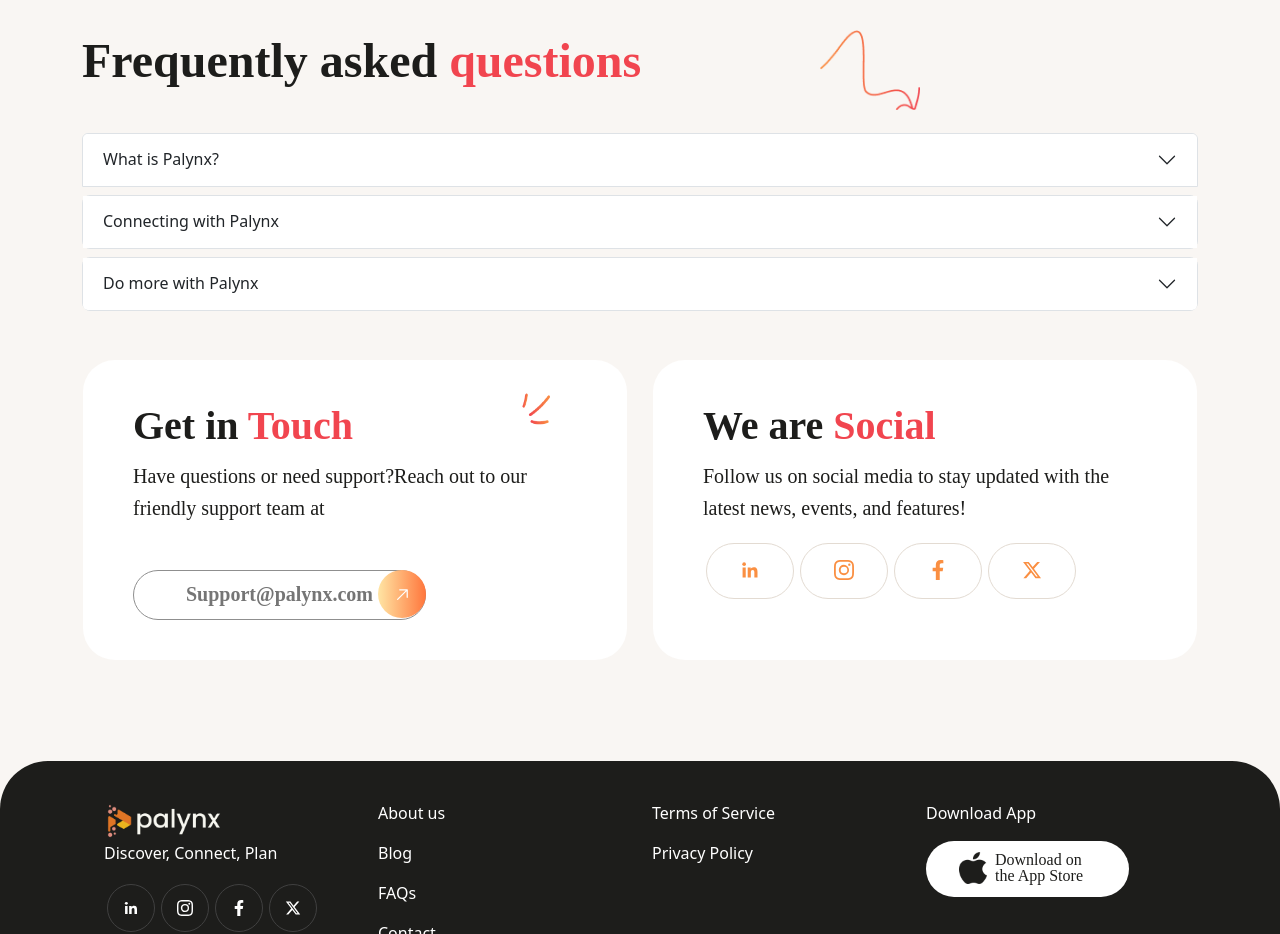
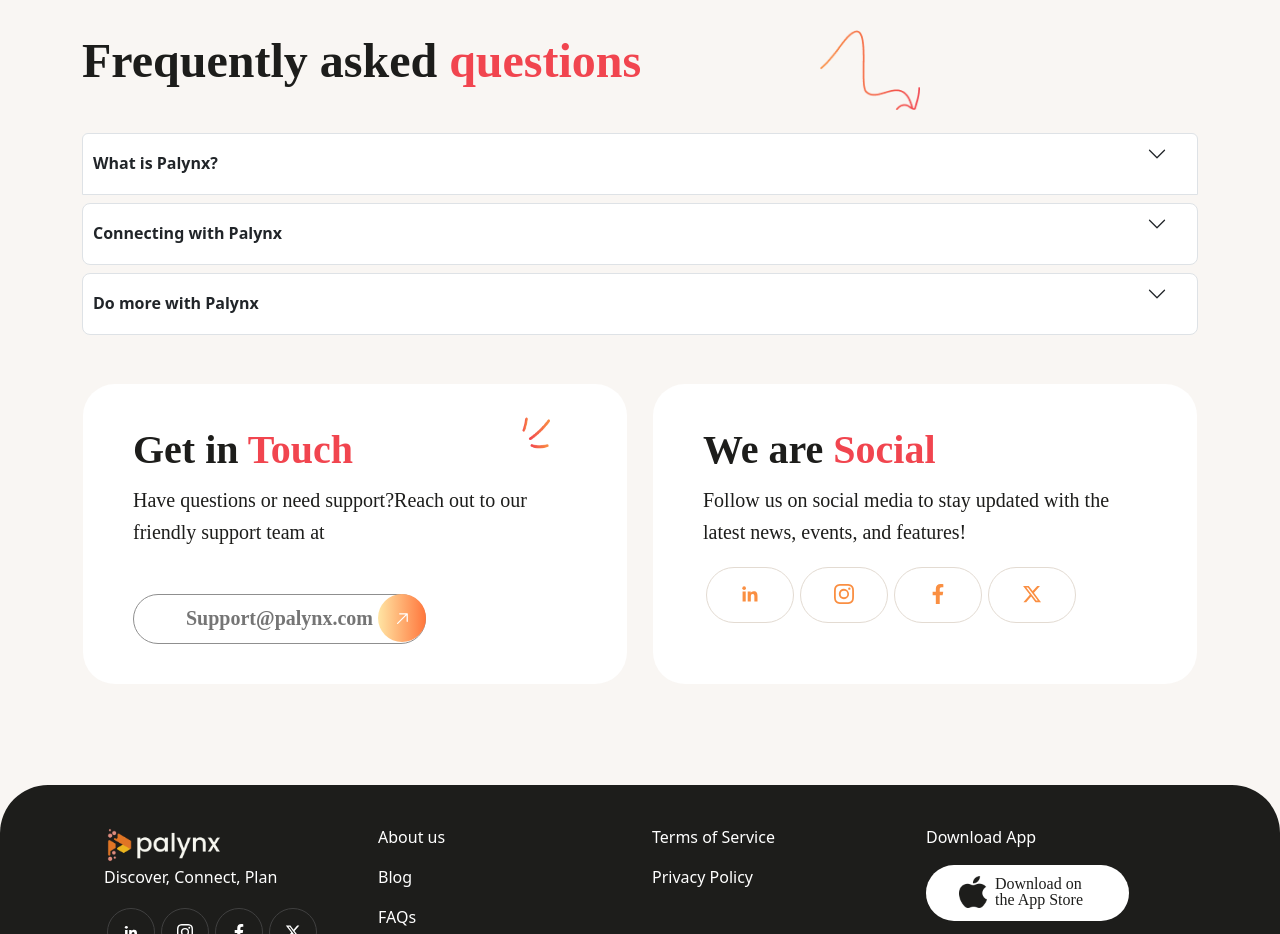
Before and after one commit to Earthpasserby/palynxx, a React (Create React App) app: page / in a window 1280 px wide. Shown: the part 4180-5114 px from the top of the page. Built offline with nearby package versions, Linux system fonts and the light colour scheme.

Commit message:
more updatee

```diff
--- a/package.json
+++ b/package.json
@@ -3,6 +3,7 @@
   "version": "0.1.0",
   "private": true,
   "dependencies": {
+    "@fortawesome/fontawesome-free": "^6.6.0",
     "@fortawesome/fontawesome-svg-core": "^6.6.0",
     "@fortawesome/react-fontawesome": "^0.2.2",
     "@testing-library/jest-dom": "^5.17.0",
--- a/public/index.html
+++ b/public/index.html
@@ -10,6 +10,11 @@
       content="Web site created using create-react-app"
     />
     <link rel="apple-touch-icon" href="%PUBLIC_URL%/logo192.png" />
+    <link
+      rel="stylesheet"
+      href="https://cdnjs.cloudflare.com/ajax/libs/font-awesome/5.15.3/css/all.min.css"
+    />
+
     <link
       rel="stylesheet"
       href="https://cdn.jsdelivr.net/npm/bootstrap@5.3.2/dist/css/bootstrap.min.css"
--- a/src/App.css
+++ b/src/App.css
@@ -1,5 +1,74 @@
 body {
   background-color: #f9f6f3;
+}
+/* customStyles.css */
+
+/* Custom styles for the Accordion Header (toggle button) */
+.accordionHeader {
+  background-color: transparent !important; /* Make background transparent */
+  color: #343a40; /* Change text color */
+  font-weight: bold; /* Make text bold */
+  border: none; /* Remove border */
+  padding: 10px; /* Add padding */
+  transition: background-color 0.3s ease; /* Smooth transition for background color */
+}
+
+.accordionHeader:hover {
+  background-color: rgba(
+    0,
+    0,
+    0,
+    0.05
+  ); /* Change to desired hover background color */
+  color: #212529; /* Change to desired hover text color */
+}
+
+.accordionHeader:focus {
+  box-shadow: none; /* Remove focus outline */
+}
+
+.accordionHeader.collapsed {
+  background-color: transparent; /* Change background color when collapsed */
+  color: #343a40; /* Change text color when collapsed */
+}
+
+.accordion-button {
+  background-color: transparent !important; /* Make background transparent */
+  border: none; /* Remove border */
+  font-weight: 600; /* Make text bold */
+  padding: 10px; /* Add padding */
+  transition: background-color 0.3s ease; /* Smooth transition for background color */
+}
+
+.accordion-button:not(.collapsed) {
+  background-color: rgba(
+    0,
+    0,
+    0,
+    0.05
+  ); /* Change to desired active background color */
+  color: #212529; /* Change to desired active text color */
+}
+
+.accordion-button:focus {
+  box-shadow: none; /* Remove focus outline */
+}
+
+.accordion-button::after {
+  width: 40px;
+  height: 40px;
+  /* background-color: red; */
+  /* border-radius: 56px; */
+  text-align: center;
+  font-weight: 900; /* Font Awesome solid */
+  color: blue !important; /* Change icon color for collapsed state */
+  transition: transform 0.2s, color 0.2s; /* Smooth transition for rotation and color */
+}
+
+.accordion-button:not(.collapsed)::after {
+  transform: rotate(180deg); /* Rotate the icon when expanded */
+  padding: 28px 0px 0px 0px;
+  color: blue !important;
 }
 /*Homepage*/
 
@@ -954,11 +1023,12 @@
 .mobile-pagin {
   display: none;
 }
-.pagination, .page-link, .page-icon {
+.pagination,
+.page-link,
+.page-icon {
   border: none; /* Remove border from page links */
   background-color: transparent; /* Ensure background is transparent */
   color: #1d1d1b;
-
 }
 
 .pagination .page-item {
@@ -966,14 +1036,14 @@
   background-color: transparent;
 }
 
-.pagination .page-item.active .page-link  {
+.pagination .page-item.active .page-link {
   border: none; /* Remove border from active page links */
-  background-color: #FFF5DB; /* Ensure active background is transparent */
-  color: #1d1d1b;
-}
-.webpagin-Icon{
+  background-color: #fff5db; /* Ensure active background is transparent */
+  color: #1d1d1b;
+}
+.webpagin-Icon {
   width: 24px;
-height: 24px;
+  height: 24px;
 }
 @media only screen and (min-width: 360px) and (max-width: 992px) {
   .nav-link {
--- a/src/components/Homepage.jsx
+++ b/src/components/Homepage.jsx
@@ -12,6 +12,8 @@
 import { FaFacebookF } from "react-icons/fa";
 import { FaXTwitter } from "react-icons/fa6";
 import { Link } from "react-router-dom";
+import "@fortawesome/fontawesome-free/css/all.min.css";
+
 
 // import { HiOutlineMenuAlt3 } from "react-icons/hi";
 
```
Also changed, not shown: 1 other file (tests, documents, lock files or other folders).
